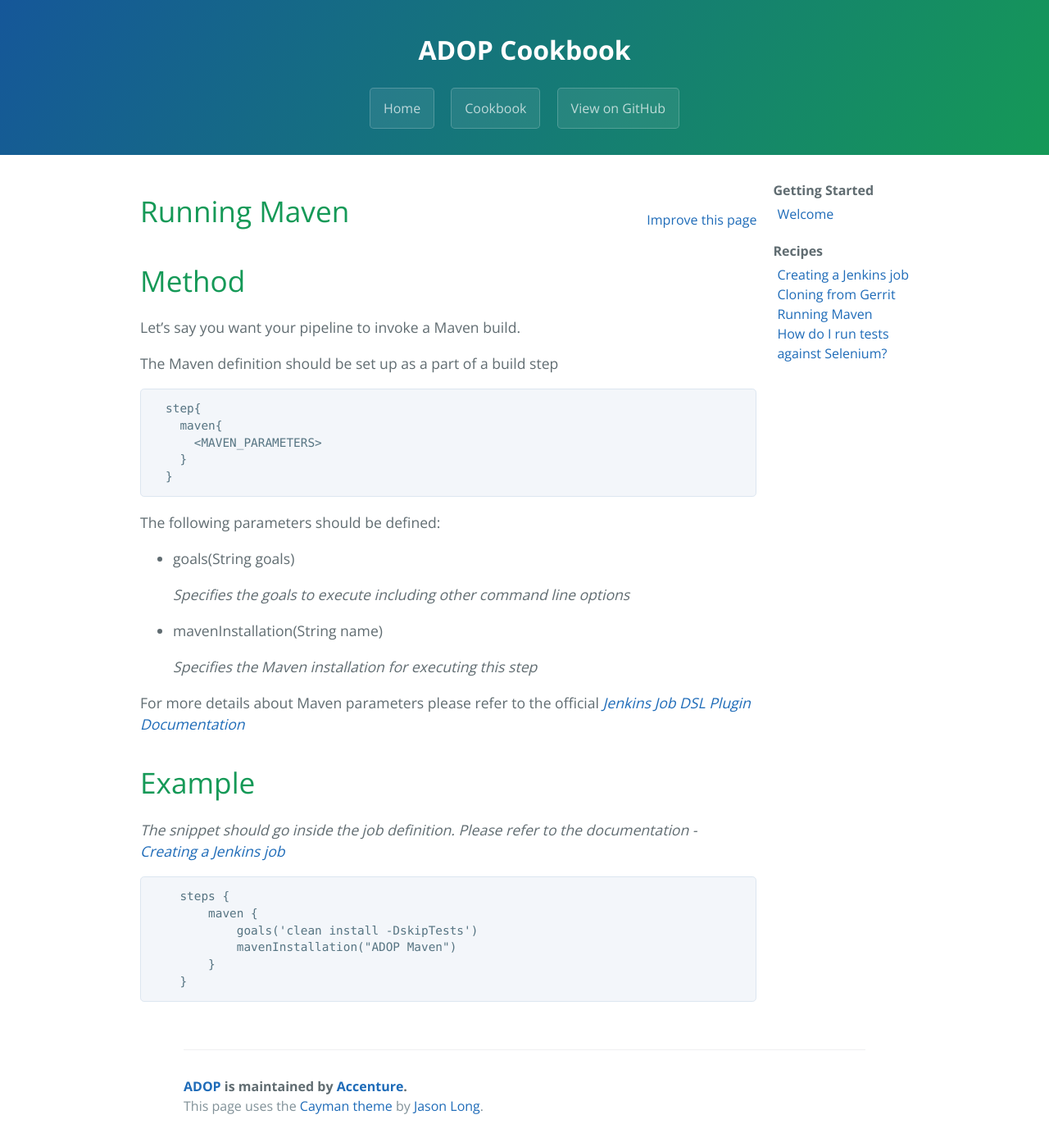
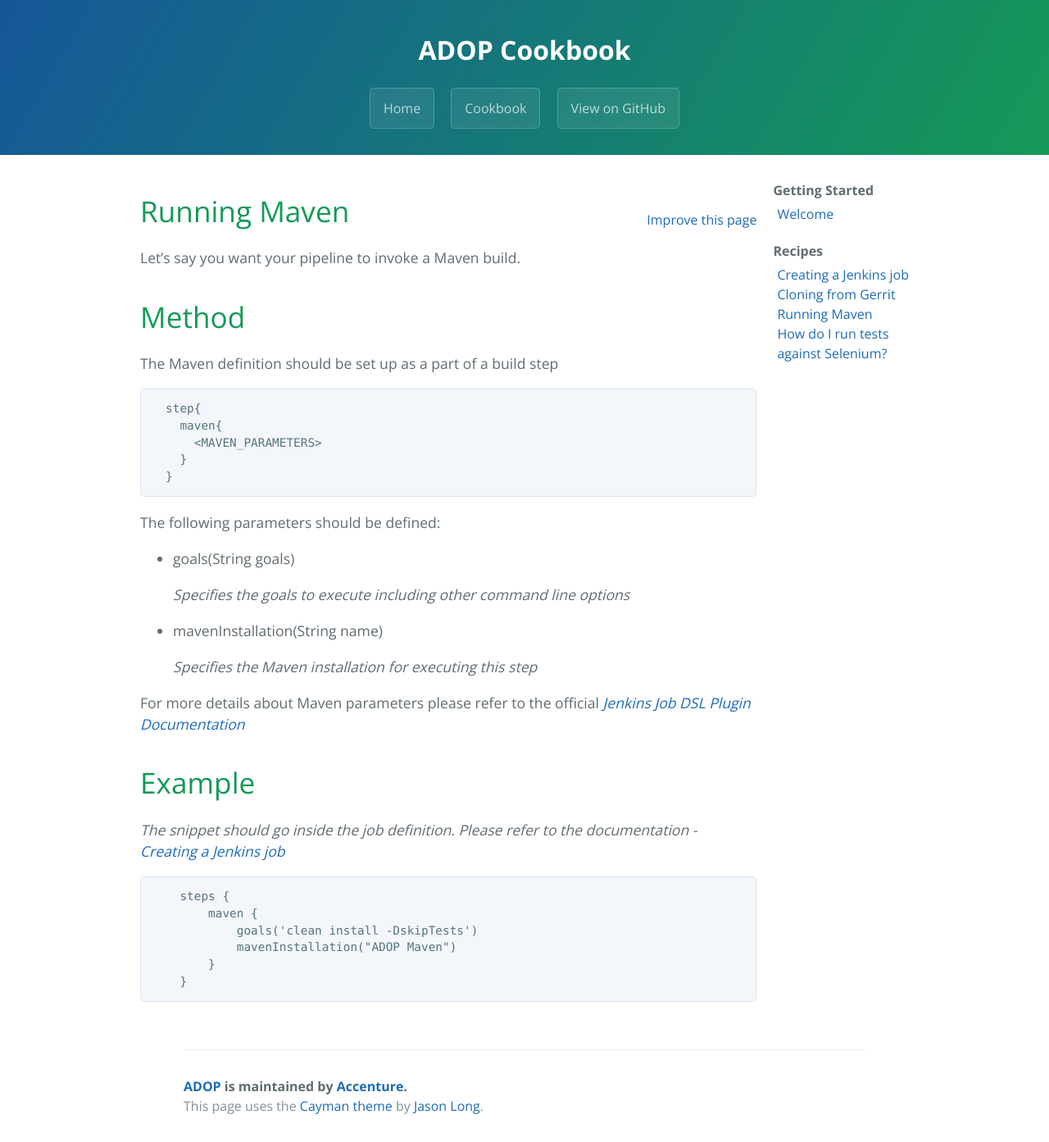
Before and after one commit to alexeymhv/adop-cartridges-cookbook, a Jekyll site: the page built from _docs/recipes/run-maven.md, in a window 1280 px wide. Shown: the whole page at 82% size. Built offline with Jekyll 4.4.1, drawn with Linux system fonts in a browser that asks for light colours.

```diff
--- a/_docs/recipes/run-maven.md
+++ b/_docs/recipes/run-maven.md
@@ -4,9 +4,9 @@ title: Running Maven
 permalink: /docs/recipes/run-maven/
 ---
 
+Let’s say you want your pipeline to invoke a Maven build.
+
 # Method
-
-Let’s say you want your pipeline to invoke a Maven build.
 
 The Maven definition should be set up as a part of a build step
 
```
